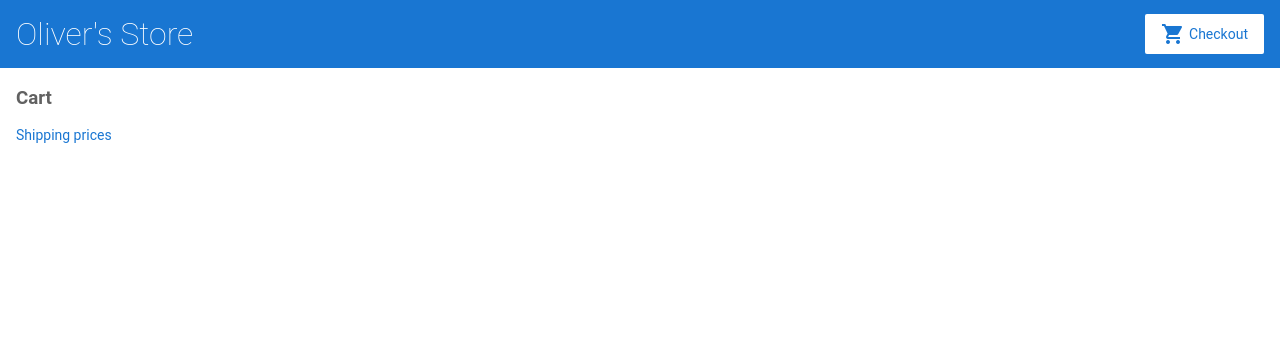
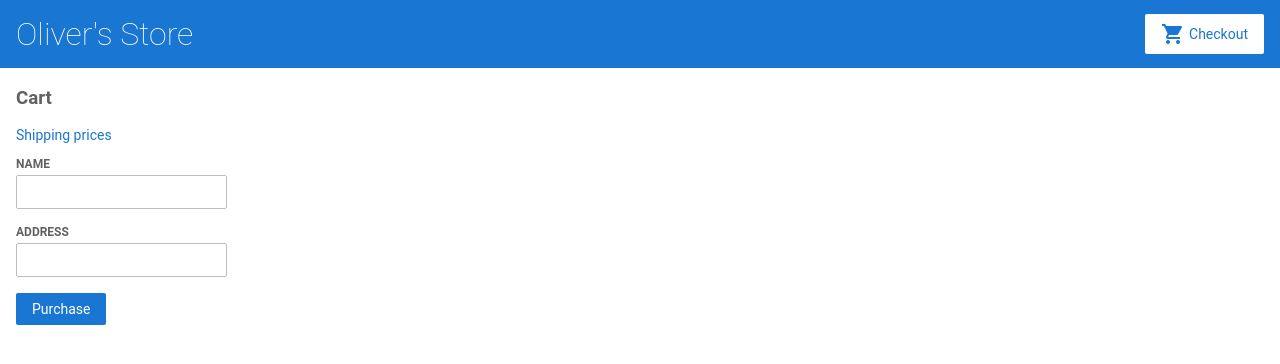
Before and after one commit to Oliver-Wiegert/angular-etto6a-oliver-wiegert, an Angular app: page /cart in a window 1280 px wide. Shown: the top 364 px of the page. Built offline with nearby package versions, Linux system fonts and the light colour scheme.

Commit message:
check-out form created

```diff
--- a/src/app/cart/cart.component.html
+++ b/src/app/cart/cart.component.html
@@ -8,3 +8,21 @@
   <span>{{ item.name }}</span>
   <span>{{ item.price | currency }}</span>
 </div>
+<form [formGroup]="checkoutForm" (ngSubmit)="onSubmit(checkoutForm.value)">
+
+  <div>
+    <label for="name">
+      Name
+    </label>
+    <input id="name" type="text" formControlName="name">
+  </div>
+
+  <div>
+    <label for="address">
+      Address
+    </label>
+    <input id="address" type="text" formControlName="address">
+  </div>
+
+  <button class="button" type="submit">Purchase</button>
+</form>
--- a/src/app/cart/cart.component.ts
+++ b/src/app/cart/cart.component.ts
@@ -1,4 +1,5 @@
-import { Component } from '@angular/core';
+import { Component, OnInit } from '@angular/core';
+import { FormBuilder } from '@angular/forms';
 import { CartService } from '../cart.service';
 
 @Component({
@@ -6,14 +7,30 @@
   templateUrl: './cart.component.html',
   styleUrls: ['./cart.component.css']
 })
-export class CartComponent {
+export class CartComponent implements OnInit
+{
   items;
+  checkoutForm;
 
   constructor(
-    private cartService: CartService
-  ) { }
+    private cartService: CartService,
+    private formBuilder: FormBuilder,
+  ) {
+    this.checkoutForm = this.formBuilder.group({
+      name: '',
+      address: ''
+      })
+  }
 
   ngOnInit() {
     this.items = this.cartService.getItems();
   }
+
+  onSubmit(customerData) {
+  // Process checkout data here
+    this.items = this.cartService.clearCart();
+    this.checkoutForm.reset();
+
+    console.warn('Your order has been submitted', customerData);
+  }
 }
```
